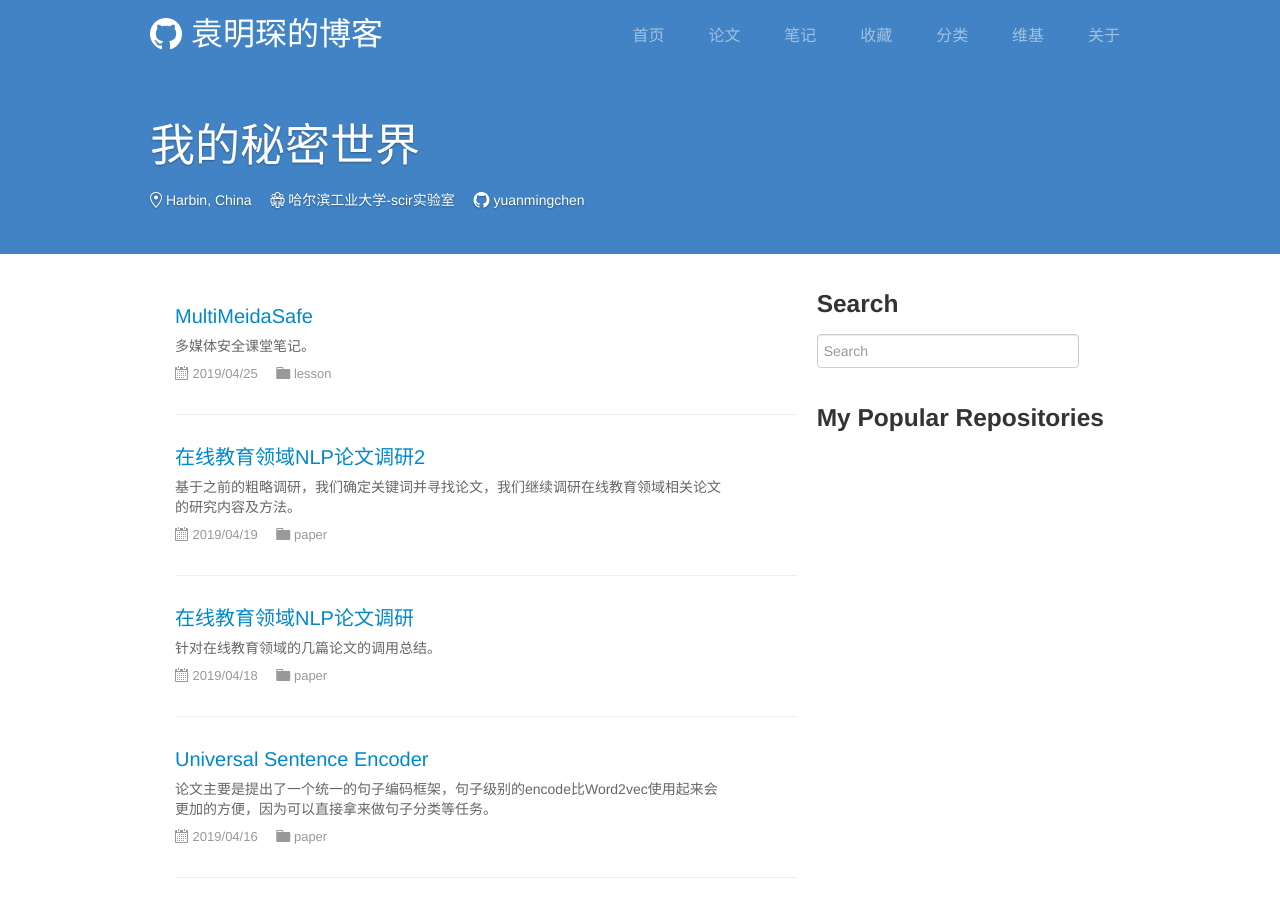
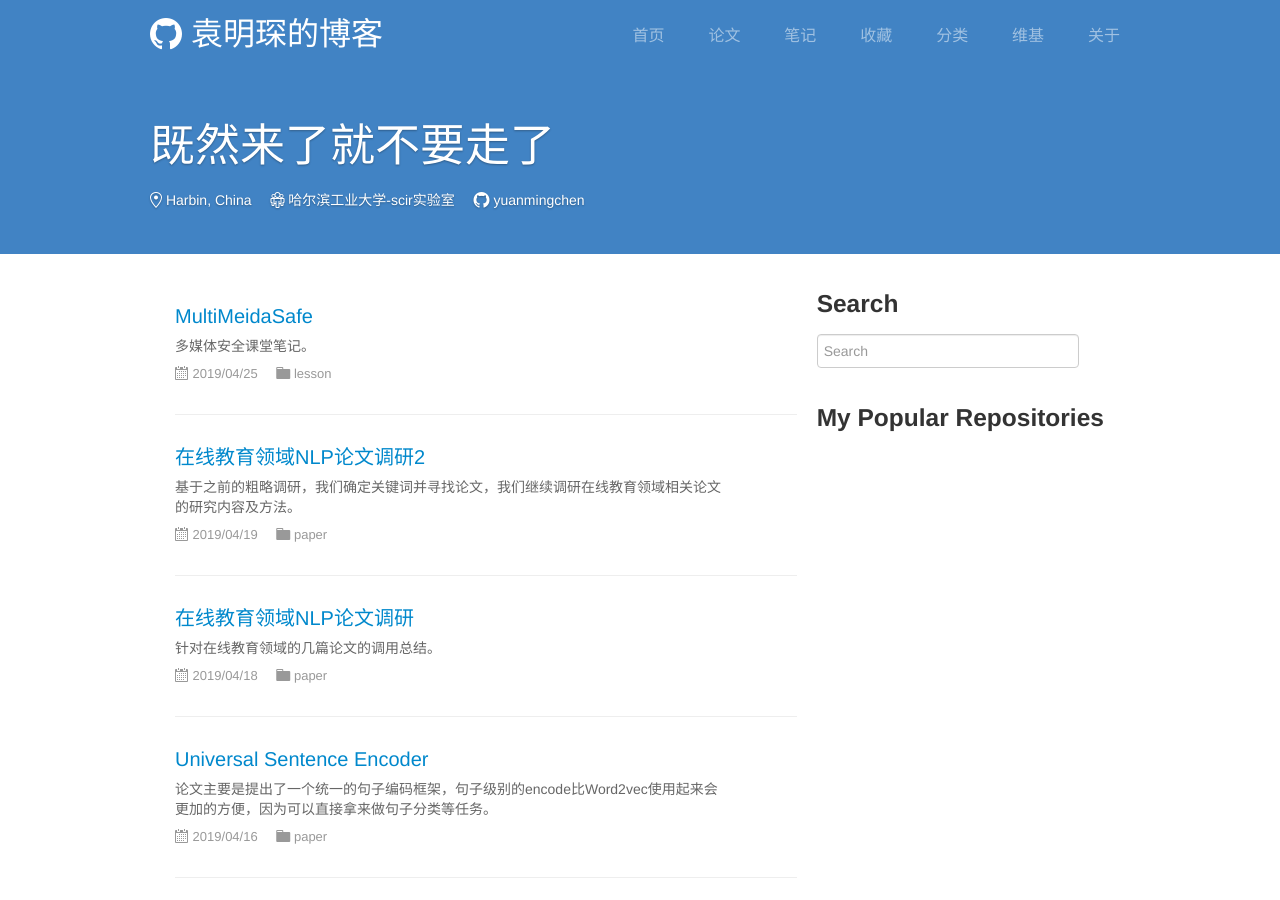
Before and after one commit to yuanmingchen/yuanmingchen.github.io, a Jekyll site: the page built from index.html, in a window 1280 px wide and 900 px high. Built offline with Jekyll 4.4.1, drawn with Linux system fonts in a browser that asks for light colours.

Commit message:
Updates _config.yml
Auto commit by GitBook Editor

```diff
--- a/_config.yml
+++ b/_config.yml
@@ -9,9 +9,9 @@ highlighter: pygments
 # so be sure to set them if your theme uses them.
 #
 title : 袁明琛的博客
-tagline: 我的秘密世界
+tagline: 既然来了就不要走了
 title: 袁明琛的博客
-subtitle: "我的秘密世界"
+subtitle: "既然来了就不要走了"
 description: "袁明琛的博客"
 keywords: 博客，论文笔记，资源收藏
 encoding: "utf-8"
```
